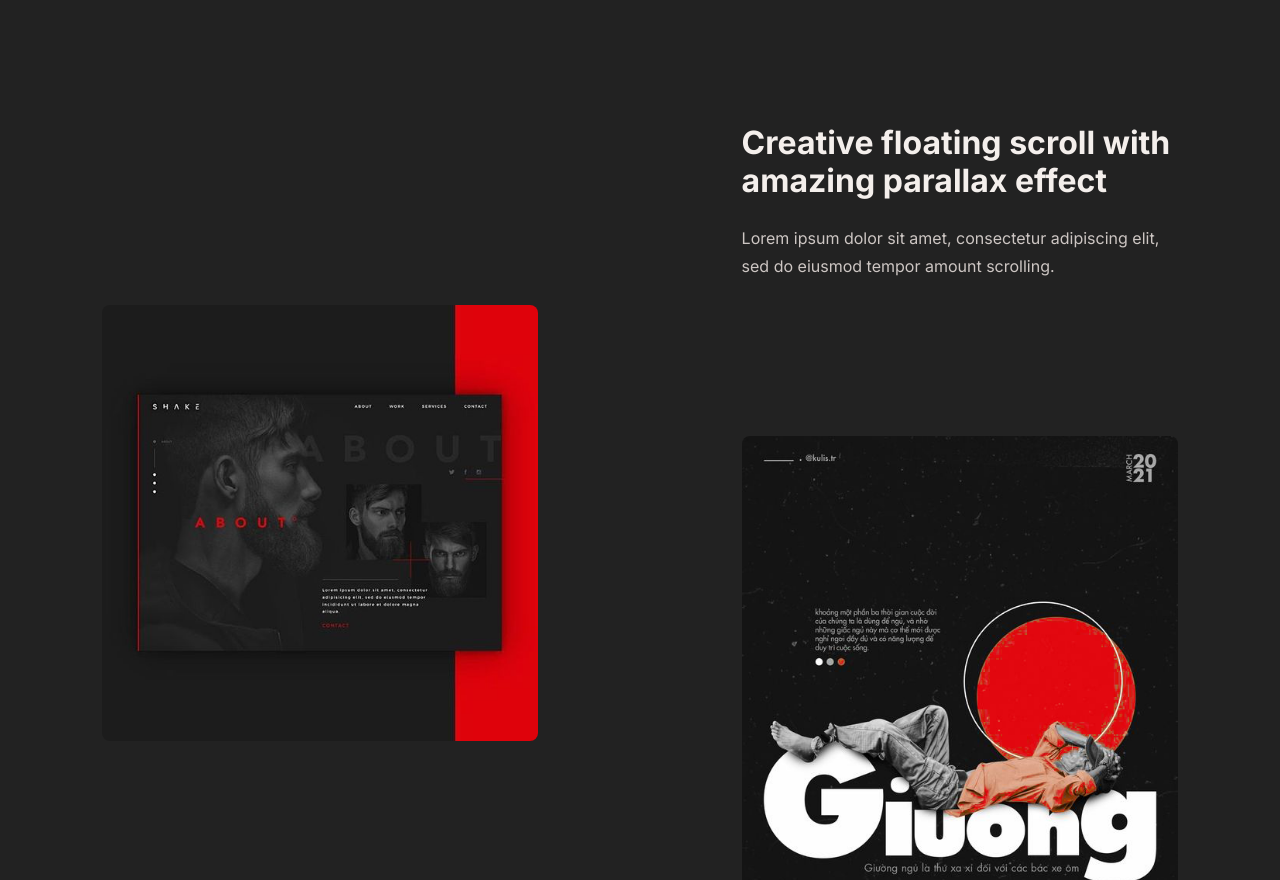
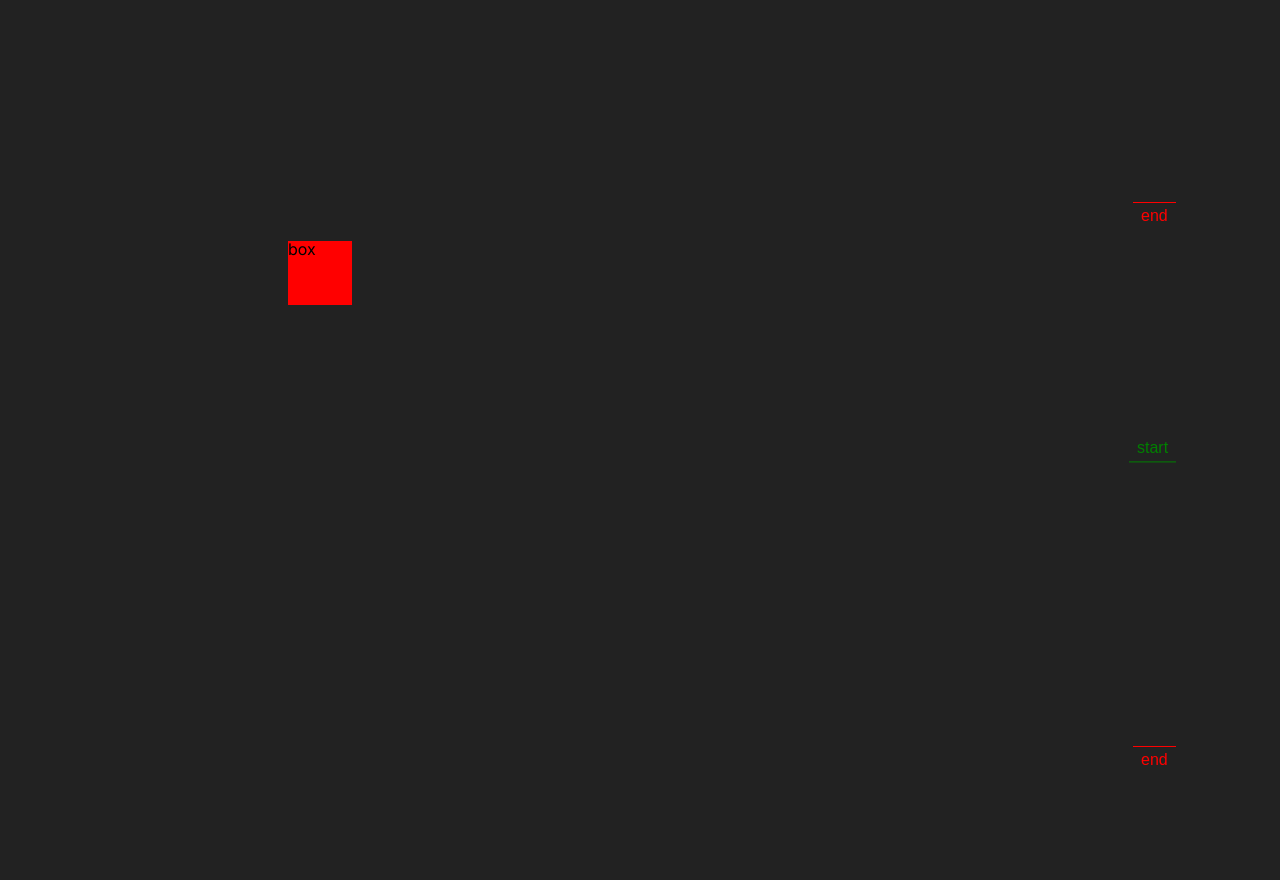
Before and after one commit to JohnOlshea/portfolio-v2, a Next.js app: page / in a window 1280 px wide. Shown: the part 1920-2800 px from the top of the page. Built offline with nearby package versions, Linux system fonts and the light colour scheme.

Commit message:
Fix mouse move for featured section

```diff
--- a/src/components/Featured/index.jsx
+++ b/src/components/Featured/index.jsx
@@ -1,10 +1,12 @@
 'use client'
-import React, { useEffect } from 'react';
+import React, { useEffect, useRef } from 'react';
 import gsap from 'gsap';
 import { ScrollTrigger } from 'gsap/ScrollTrigger';
 import { useIsomorphicLayoutEffect } from '../../../helpers/isomorphicEffect';
 
 export default function index() {
+    const left = useRef();
+    const right = useRef();
 
     // useEffect(() => {
     //     gsap.registerPlugin(ScrollTrigger)
@@ -20,49 +22,98 @@ export default function index() {
     //   }, [])
 
   useIsomorphicLayoutEffect(() => {
+    const ctx = gsap.context((self) => {
+      const itemsL = self.selector('.gallery__left .gallery__item');
+      itemsL.forEach((item) => {
+	gsap.fromTo(item, { opacity: 0, x: -50 }, {
+          opacity: 1, x: 0,
+          scrollTrigger: {
+            trigger: item,
+            start: '-850 top',
+            end: '50% 20%',
+            scrub: true,
+          },
+        });
+      });
+    }, left);
+    return () => ctx.revert();
+  }, []);
+
+  useIsomorphicLayoutEffect(() => {
+    const ctx2 = gsap.context((self) => {
+      const itemsR = self.selector('.gallery__right .gallery__item');
+      itemsR.forEach((item) => {
+	gsap.fromTo(item, { opacity: 0, x: 50 }, {
+          opacity: 1, x: 0,
+          scrollTrigger: {
+            trigger: item,
+            start: '-750 top',
+            end: '50% 20%',
+            scrub: true,
+	    markers: true
+          },
+        });
+      });
+    }, right);
+    return () => ctx2.revert();
+  }, []);
+  /*useIsomorphicLayoutEffect(() => {
+    gsap.registerPlugin(ScrollTrigger)
+
+    gsap.fromTo('.gallery__item-first', { opacity: 0, x: -50 }, {
+	opacity: 1, x: 0,
+        scrollTrigger: {
+          trigger: '.gallery__item-first',
+          start: '-850',
+          end: '-100',
+          scrub: true,
+        },
+    });
+
     gsap.fromTo('.box', { opacity: 0, x: -50 }, {
-	    opacity: 1, x: 300,
+	opacity: 1, x: 300,
         scrollTrigger: {
           trigger: '.box',
           start: 'bottom bottom',
           end: 'top 20%',
           scrub: true,
         },
-      });
-}, []);
+    });
+
+  }, []);*/
 
     return (
 
-        <div class="portfolio">
-            <div class="portfolio__container">
-                <main class="gallery">
+        <div className="portfolio">
+            <div className="portfolio__container">
+                <main className="gallery">
 
-                    <div data-speed=".9" class="gallery__left">
-                    <div style={{height: "4rem", width: "4rem", background: "red"}} className="box">box</div>
-                        <img class="gallery__item gallery__item-first" src="/images/work/1.jpg" alt="Alt" />
-                        <img class="gallery__item" src="/images/work/2.jpg" alt="Alt" />
+                    <div data-speed=".9" className="gallery__left" ref={left}>
+                        <div style={{height: "4rem", width: "4rem", background: "red"}} className="box">box</div>
+                        <img className="gallery__item" src="/images/work/1.jpg" alt="Alt" />
+                        <img className="gallery__item" src="/images/work/2.jpg" alt="Alt" />
 
-                        <div class="text-block gallery__item">
-                            <h2 class="text-block__h">Creative floating scroll with amazing parallax effect</h2>
-                            <p class="text-block__p">Lorem ipsum dolor sit amet, consectetur adipiscing elit,
+                        <div className="text-block gallery__item">
+                            <h2 className="text-block__h">Creative floating scroll with amazing parallax effect</h2>
+                            <p className="text-block__p">Lorem ipsum dolor sit amet, consectetur adipiscing elit,
                                 sed do eiusmod tempor amount scrolling.</p>
                         </div>
 
-                        <img class="gallery__item" src="/images/work/6.jpg" alt="Alt" />
+                        <img className="gallery__item" src="/images/work/6.jpg" alt="Alt" />
 
                     </div>
 
-                    <div data-speed="1.1" class="gallery__right">
+                    <div data-speed="1.1" className="gallery__right" ref={right}>
 
-                        <div class="text-block gallery__item">
-                            <h2 class="text-block__h">Creative floating scroll with amazing parallax effect</h2>
-                            <p class="text-block__p">Lorem ipsum dolor sit amet, consectetur adipiscing elit,
+                        <div className="text-block gallery__item">
+                            <h2 className="text-block__h">Creative floating scroll with amazing parallax effect</h2>
+                            <p className="text-block__p">Lorem ipsum dolor sit amet, consectetur adipiscing elit,
                                 sed do eiusmod tempor amount scrolling.</p>
                         </div>
 
-                        <img class="gallery__item" src="/images/work/4.jpg" alt="Alt" />
-                        <img class="gallery__item" src="/images/work/5.jpg" alt="Alt" />
-                        <img class="gallery__item" src="/images/work/3.jpg" alt="Alt" />
+                        <img className="gallery__item" src="/images/work/4.jpg" alt="Alt" />
+                        <img className="gallery__item" src="/images/work/5.jpg" alt="Alt" />
+                        <img className="gallery__item" src="/images/work/3.jpg" alt="Alt" />
 
                     </div>
 
--- a/src/components/SlidingImages/index.jsx
+++ b/src/components/SlidingImages/index.jsx
@@ -1,4 +1,4 @@
-import { useRef } from 'react';
+import React, { useEffect, useRef } from 'react';
 import { useScroll, useTransform, motion } from 'framer-motion';
 import styles from './style.module.scss';
 
@@ -12,6 +12,18 @@ export default function index() {
     })
 
     const height = useTransform(scrollYProgress, [0, 0.9], [50, 0])
+
+  useEffect(() => {
+    const handleMouseMove = (e) => {
+      document.body.style.cssText = `--move-x: ${e.clientX}px; --move-y: ${e.clientY}px;`;
+    };
+
+    document.addEventListener('mousemove', handleMouseMove);
+
+    return () => {
+      document.removeEventListener('mousemove', handleMouseMove);
+    };
+  }, []);
 
     return (
         <div ref={container} className={styles.slidingImages}>
```
